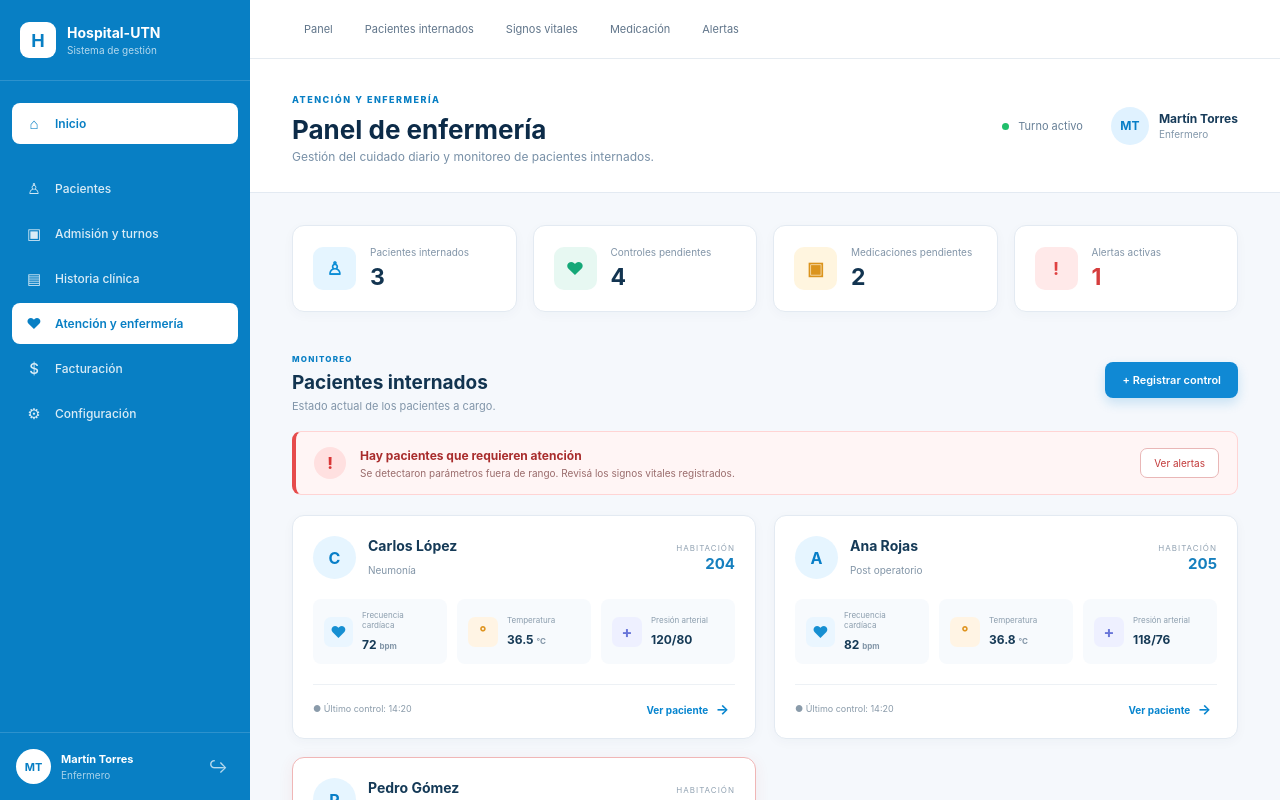
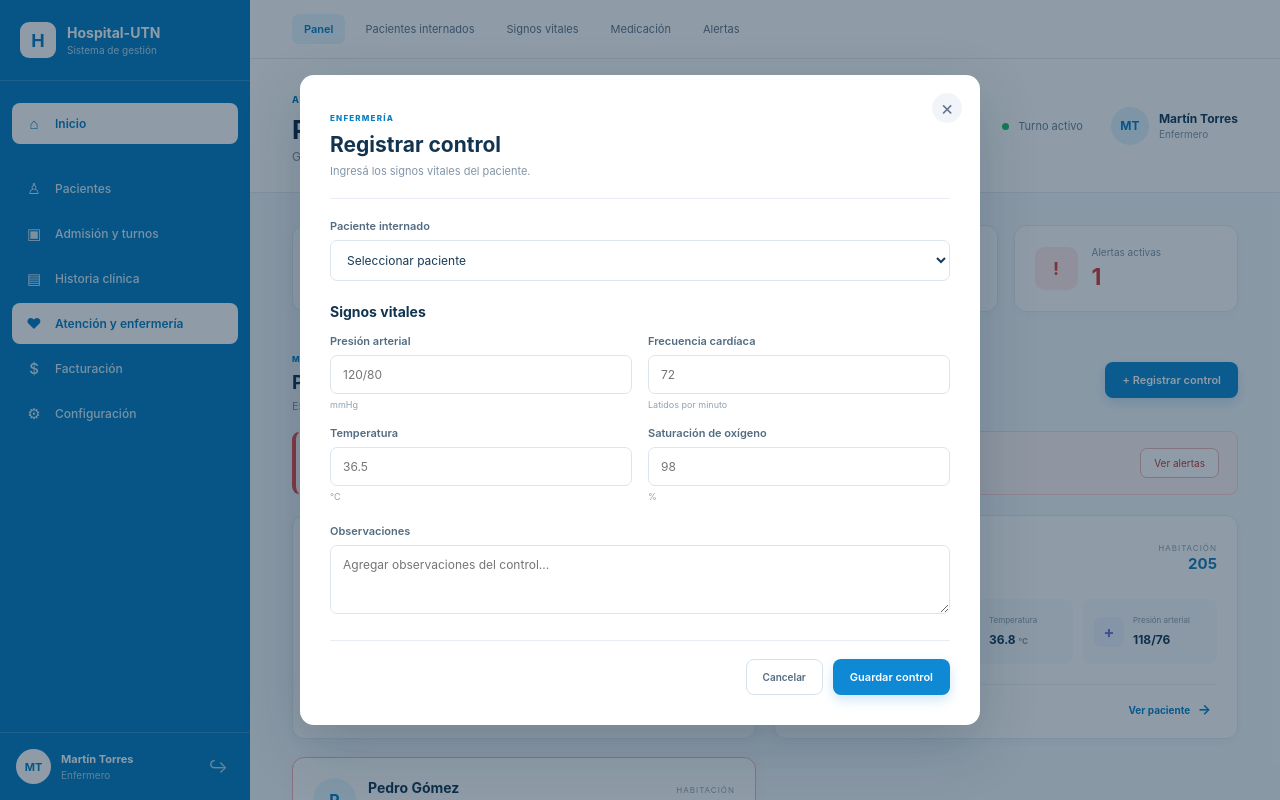
Before and after one commit to SGallotto09/Hospital-UTN, a Vue app: page /enfermeria in a window 1280 px wide. Both pictures are taken after a click on the button "+ Registrar control". Shown: the top 800 px of the page. Built offline with nearby package versions, Linux system fonts and the light colour scheme.

Commit message:
feat: implementa modal de registro de signos vitales

```diff
--- a/src/modules/atencion-enfermeria/components/EnfermeriaNav.vue
+++ b/src/modules/atencion-enfermeria/components/EnfermeriaNav.vue
@@ -1,6 +1,6 @@
 <template>
 <nav class="module-nav">
-<RouterLink to="/enfermeria/atencionEnfermeria">
+<RouterLink to="/enfermeria">
     Panel
 </RouterLink>
 
--- a/src/modules/atencion-enfermeria/views/AtenciónEnfermeriaView.vue
+++ b/src/modules/atencion-enfermeria/views/AtenciónEnfermeriaView.vue
@@ -13,6 +13,7 @@ temperatura: number;
 presionArterial: string;
 alerta: boolean;
 ultimoControl: string;
+saturacionOxigeno: number;
 }
 
 const pacientes = ref<Paciente[]>([
@@ -27,6 +28,7 @@ temperatura: 36.5,
 presionArterial: "120/80",
 alerta: false,
 ultimoControl: "14:20",
+saturacionOxigeno: 98
 },
 {
 id: 2,
@@ -39,6 +41,7 @@ temperatura: 36.8,
 presionArterial: "118/76",
 alerta: false,
 ultimoControl: "14:20",
+saturacionOxigeno: 98
 },
 {
 id: 3,
@@ -51,10 +54,87 @@ temperatura: 39.4,
 presionArterial: "130/85",
 alerta: true,
 ultimoControl: "14:15",
+saturacionOxigeno: 98
 },
 ]);
 
+const mensajeConfirmacion = ref("");
+
 const pacienteSeleccionado = ref<Paciente | null>(null);
+// Modal para registrar controles
+const mostrarModalControl = ref(false);
+
+const nuevoControl = ref({
+    pacienteId: "",
+    presionArterial: "",
+    frecuenciaCardiaca: "",
+    temperatura: "",
+    saturacionOxigeno: "",
+    observaciones: ""
+});
+
+function abrirModalControl() {
+    nuevoControl.value = {
+        pacienteId: "",
+        presionArterial: "",
+        frecuenciaCardiaca: "",
+        temperatura: "",
+        saturacionOxigeno: "",
+        observaciones: ""
+    };
+
+    mostrarModalControl.value = true;
+}
+
+function cerrarModalControl() {
+    mostrarModalControl.value = false;
+}
+
+function registrarControl() {
+  const pacienteId = Number(nuevoControl.value.pacienteId);
+
+  const paciente = pacientes.value.find((p) => p.id === pacienteId);
+
+  if (!paciente) {
+    alert("Seleccioná un paciente.");
+    return;
+  }
+
+  const temperatura = Number(nuevoControl.value.temperatura);
+
+  paciente.presionArterial = nuevoControl.value.presionArterial;
+  paciente.frecuenciaCardiaca = Number(nuevoControl.value.frecuenciaCardiaca);
+  paciente.temperatura = temperatura;
+  paciente.saturacionOxigeno = Number(nuevoControl.value.saturacionOxigeno);
+  paciente.alerta = temperatura > 39;
+  paciente.ultimoControl = new Date().toLocaleTimeString("es-AR", {
+    hour: "2-digit",
+    minute: "2-digit",
+  });
+
+  cerrarModalControl();
+
+  alert(
+    temperatura > 39
+      ? "¡Control registrado! Se generó una alerta por temperatura alta."
+      : "Control registrado correctamente."
+  );
+}
+function registrarSignosDelPaciente() {
+    if (!pacienteSeleccionado.value) return;
+
+    nuevoControl.value = {
+        pacienteId: String(pacienteSeleccionado.value.id),
+        presionArterial: "",
+        frecuenciaCardiaca: "",
+        temperatura: "",
+        saturacionOxigeno: "",
+        observaciones: ""
+    };
+
+    cerrarPaciente();
+    mostrarModalControl.value = true;
+}
 
 const cantidadAlertas = computed(() => {
 return pacientes.value.filter((paciente) => paciente.alerta).length;
@@ -172,7 +252,10 @@ pacienteSeleccionado.value = null;
         </p>
     </div>
 
-    <button class="primary-button">
+    <button
+        class="primary-button"
+        @click="abrirModalControl"
+    >
         + Registrar control
     </button>
 
@@ -198,9 +281,12 @@ pacienteSeleccionado.value = null;
         </p>
     </div>
 
-    <button class="alert-button">
+    <RouterLink
+        to="/enfermeria/alertas"
+        class="alert-button"
+    >
         Ver alertas
-    </button>
+    </RouterLink>
     </section>
 
     <!-- PACIENTES -->
@@ -444,8 +530,10 @@ pacienteSeleccionado.value = null;
         Cerrar
         </button>
 
-        <button class="primary-button">
+        <button class="primary-button" @click="registrarSignosDelPaciente">
+
             Registrar signos vitales
+
         </button>
 
     </div>
@@ -453,7 +541,150 @@ pacienteSeleccionado.value = null;
     </div>
 
 </div>
+<!-- MODAL REGISTRAR CONTROL -->
+<div
+    v-if="mostrarModalControl"
+    class="modal-overlay"
+    @click.self="cerrarModalControl"
+>
+    <div class="modal modal-control">
 
+        <button
+            class="close-button"
+            @click="cerrarModalControl"
+            type="button"
+        >
+            ×
+        </button>
+
+        <div class="control-modal-header">
+            <span class="modal-label">ENFERMERÍA</span>
+            <h2>Registrar control</h2>
+            <p>Ingresá los signos vitales del paciente.</p>
+        </div>
+
+        <form @submit.prevent="registrarControl">
+
+            <div class="control-form-section">
+                <label for="paciente">Paciente internado</label>
+
+                <select
+                    id="paciente"
+                    v-model="nuevoControl.pacienteId"
+                    required
+                >
+                    <option value="" disabled>
+                        Seleccionar paciente
+                    </option>
+
+                    <option
+                        v-for="paciente in pacientes"
+                        :key="paciente.id"
+                        :value="String(paciente.id)"
+                    >
+                        {{ paciente.nombre }} {{ paciente.apellido }}
+                        - Habitación {{ paciente.habitacion }}
+                    </option>
+                </select>
+            </div>
+
+            <div class="control-form-section">
+                <h3>Signos vitales</h3>
+
+                <div class="control-form-grid">
+
+                    <div class="form-field">
+                        <label for="presion">Presión arterial</label>
+                        <input
+                            id="presion"
+                            v-model="nuevoControl.presionArterial"
+                            type="text"
+                            placeholder="120/80"
+                            required
+                        />
+                        <small>mmHg</small>
+                    </div>
+
+                    <div class="form-field">
+                        <label for="frecuencia">
+                            Frecuencia cardíaca
+                        </label>
+                        <input
+                            id="frecuencia"
+                            v-model="nuevoControl.frecuenciaCardiaca"
+                            type="number"
+                            min="1"
+                            placeholder="72"
+                            required
+                        />
+                        <small>Latidos por minuto</small>
+                    </div>
+
+                    <div class="form-field">
+                        <label for="temperatura">Temperatura</label>
+                        <input
+                            id="temperatura"
+                            v-model="nuevoControl.temperatura"
+                            type="number"
+                            step="0.1"
+                            min="25"
+                            max="45"
+                            placeholder="36.5"
+                            required
+                        />
+                        <small>°C</small>
+                    </div>
+
+                    <div class="form-field">
+                        <label for="saturacion">
+                            Saturación de oxígeno
+                        </label>
+                        <input
+                            id="saturacion"
+                            v-model="nuevoControl.saturacionOxigeno"
+                            type="number"
+                            min="1"
+                            max="100"
+                            placeholder="98"
+                            required
+                        />
+                        <small>%</small>
+                    </div>
+
+                </div>
+            </div>
+
+            <div class="control-form-section">
+                <label for="observaciones">Observaciones</label>
+
+                <textarea
+                    id="observaciones"
+                    v-model="nuevoControl.observaciones"
+                    rows="3"
+                    placeholder="Agregar observaciones del control..."
+                ></textarea>
+            </div>
+
+            <div class="control-form-footer">
+                <button
+                    type="button"
+                    class="secondary-button"
+                    @click="cerrarModalControl"
+                >
+                    Cancelar
+                </button>
+
+                <button
+                    type="submit"
+                    class="primary-button"
+                >
+                    Guardar control
+                </button>
+            </div>
+
+        </form>
+    </div>
+</div>
 </div>
 </template>
 
@@ -749,6 +980,14 @@ font-size: 10px;
 }
 
 .alert-button {
+    display: inline-flex;
+
+    align-items: center;
+
+    justify-content: center;
+
+    text-decoration: none;
+
     margin-left: auto;
 
     padding: 8px 13px;
@@ -1216,4 +1455,106 @@ grid-template-columns: 1fr;
 grid-template-columns: 1fr;
 }
 }
+/* MODAL REGISTRAR CONTROL */
+
+.modal-control {
+    max-width: 680px;
+    max-height: 90vh;
+    overflow-y: auto;
+}
+
+.control-modal-header {
+    padding-bottom: 20px;
+    margin-bottom: 20px;
+    border-bottom: 1px solid #e8eef4;
+}
+
+.control-modal-header h2 {
+    margin: 7px 0;
+    color: #123450;
+    font-size: 21px;
+}
+
+.control-modal-header p {
+    margin: 0;
+    color: #8295a8;
+    font-size: 11px;
+}
+
+.control-form-section {
+    margin-bottom: 22px;
+}
+
+.control-form-section h3 {
+    margin: 0 0 14px;
+    color: #123450;
+    font-size: 14px;
+}
+
+.control-form-section label,
+.form-field label {
+    display: block;
+    margin-bottom: 7px;
+    color: #526b80;
+    font-size: 11px;
+    font-weight: 600;
+}
+
+.control-form-section input,
+.control-form-section select,
+.control-form-section textarea {
+    width: 100%;
+    padding: 11px 12px;
+    border: 1px solid #dce5ed;
+    border-radius: 7px;
+    background: #ffffff;
+    color: #173b59;
+    font-family: inherit;
+    font-size: 12px;
+    outline: none;
+    box-sizing: border-box;
+}
+
+.control-form-section input:focus,
+.control-form-section select:focus,
+.control-form-section textarea:focus {
+    border-color: #1089d4;
+    box-shadow: 0 0 0 3px rgba(16, 137, 212, 0.1);
+}
+
+.control-form-section textarea {
+    resize: vertical;
+}
+
+.control-form-grid {
+    display: grid;
+    grid-template-columns: repeat(2, 1fr);
+    gap: 16px;
+}
+
+.form-field small {
+    display: block;
+    margin-top: 5px;
+    color: #91a2b2;
+    font-size: 9px;
+}
+
+.control-form-footer {
+    display: flex;
+    justify-content: flex-end;
+    gap: 10px;
+    padding-top: 18px;
+    border-top: 1px solid #e8eef4;
+}
+
+@media (max-width: 600px) {
+    .control-form-grid {
+        grid-template-columns: 1fr;
+    }
+
+    .modal-control {
+        padding: 22px;
+    }
+}
+
 </style>
```
Lines whose indentation alone changed are shown as unchanged.
